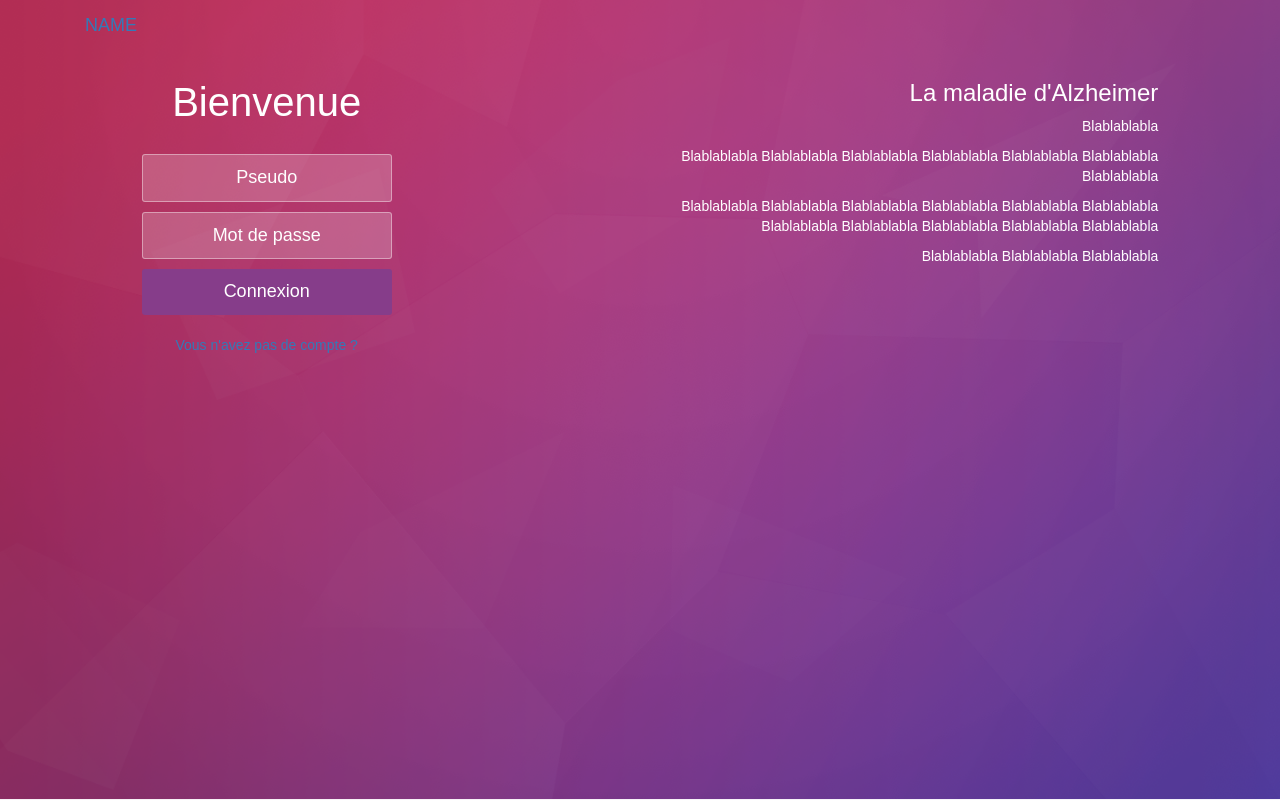
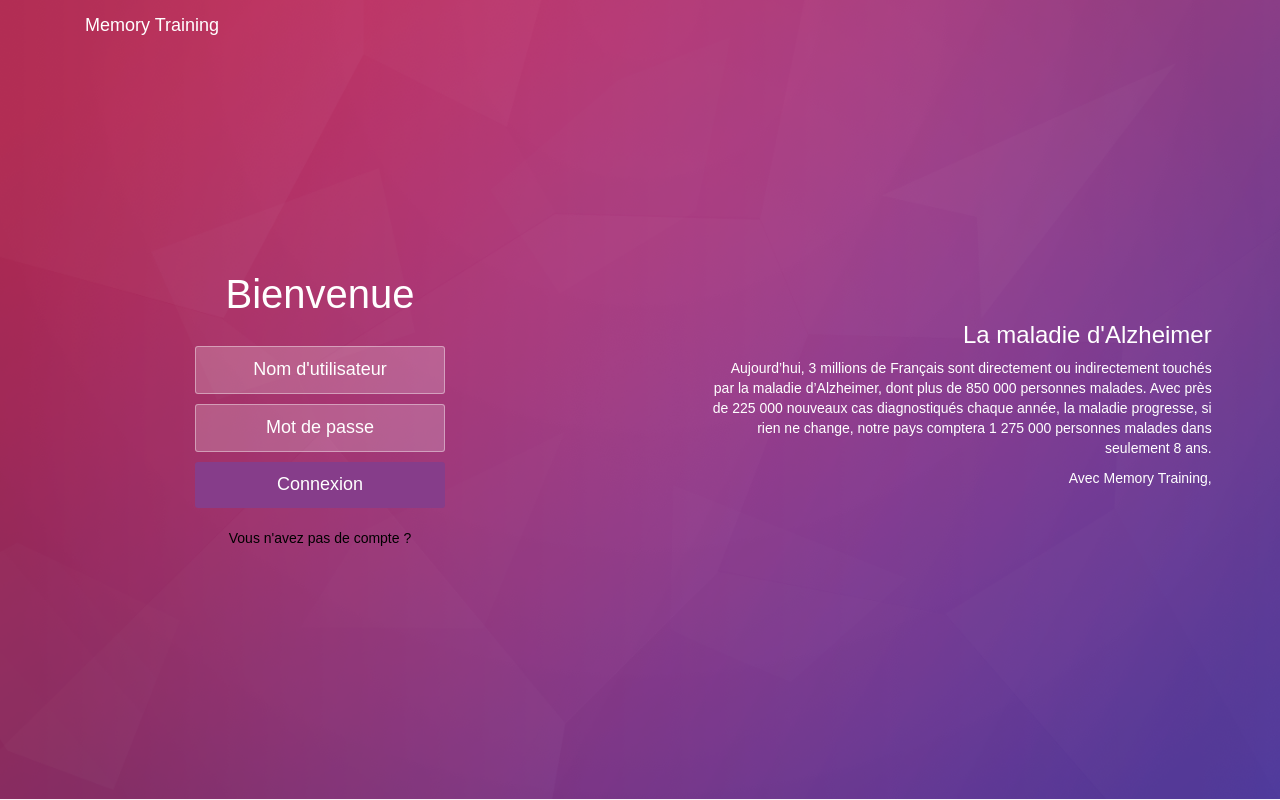
Before and after one commit to PatrickEDM/epsi_workshop, a PHP site: page /epsi_workshop/ in a window 1280 px wide. Run offline with PHP 8.4, Linux system fonts and the light colour scheme.

Commit message:
Changement CSS + Modif texte Welcome page

```diff
--- a/app/templates/default/css/style.css
+++ b/app/templates/default/css/style.css
@@ -5,6 +5,11 @@ body{
     font-family: 'Source Sans Pro', sans-serif;
 }
 
+a {
+  color: black;
+  text-decoration: none; /* no underline */
+}
+a:hover{text-decoration: none;color: black;}
 @import url(http://fonts.googleapis.com/css?family=Source+Sans+Pro:200,300);
 
 #login{
@@ -96,12 +101,20 @@ body{
 #login button:hover{
      background-color: #9C458C;
 }
-
+#register_anim a{}
 .accueil_txt{
     text-align: right;
     color: white;
 }
 
-.register{
-    display: none;
+.register{display: none;}
+.center {
+    height: 100vh;
+    display: -webkit-flex;
+    display:         flex;
+    -webkit-align-items: center;
+          align-items: center;
+    -webkit-justify-content: center;
+          justify-content: center;
 }
+.navbar-brand{color: white}
--- a/app/templates/default/header.php
+++ b/app/templates/default/header.php
@@ -50,7 +50,7 @@ $hooks = Hooks::get();
         <nav class="collapse navbar-collapse bs-navbar-collapse" role="navigation">
             <ul class="nav navbar-nav">
                 <li>
-                    <a href="<?= DIR?>" class="navbar-brand">NAME</a>
+                    <a href="<?= DIR?>" class="navbar-brand">Memory Training</a>
                 </li>
                 <?php
                     if(Session::get('loggedin') == true):
@@ -67,7 +67,7 @@ $hooks = Hooks::get();
     </div>
 </header>
 
-<body style="padding-top:60px;">
+<body>
 <?php
 //hook for running code after body tag
 $hooks->run('afterBody');
--- a/app/views/welcome/welcome.php
+++ b/app/views/welcome/welcome.php
@@ -3,14 +3,14 @@
     use Helpers\Session;
 ?>
 
-<div class="row">
+<div class="row center">
     <div class="col-md-offset-1 col-md-3">
         <div id="login">
             <h1>Bienvenue</h1>
 
             <div class="login">
                 <form class="form">
-                    <input type="text" placeholder="Pseudo">
+                    <input type="text" placeholder="Nom d'utilisateur">
                     <input type="password" placeholder="Mot de passe">
                     <button type="submit" id="login-button">Connexion</button>
                 </form>
@@ -18,7 +18,7 @@
             </div>
             <div class="register">
                 <form class="form">
-                    <input type="text" placeholder="Pseudo">
+                    <input type="text" placeholder="Nom d'utilisateur">
                     <input type="email" placeholder="E-Mail">
                     <input type="password" placeholder="Mot de passe">
                     <input type="password" placeholder="Confirmer le mot de passe">
@@ -31,10 +31,8 @@
     <div class="col-md-offset-2 col-md-5">
         <div class="accueil_txt">
             <h3>La maladie d'Alzheimer</h3>
-            <p>Blablablabla </p>
-            <p>Blablablabla Blablablabla Blablablabla Blablablabla Blablablabla Blablablabla Blablablabla </p>
-            <p>Blablablabla Blablablabla Blablablabla Blablablabla Blablablabla Blablablabla Blablablabla Blablablabla Blablablabla Blablablabla Blablablabla </p>
-            <p>Blablablabla Blablablabla Blablablabla </p>
+            <p>Aujourd’hui, 3 millions de Français sont directement ou indirectement touchés par la maladie d’Alzheimer, dont plus de 850 000 personnes malades. Avec près de 225 000 nouveaux cas diagnostiqués chaque année, la maladie progresse, si rien ne change, notre pays comptera 1 275 000 personnes malades dans seulement 8 ans.</p>
+            <p>Avec Memory Training, </p>
         </div>
     </div>
 </div>
```
Lines whose indentation alone changed are shown as unchanged.
